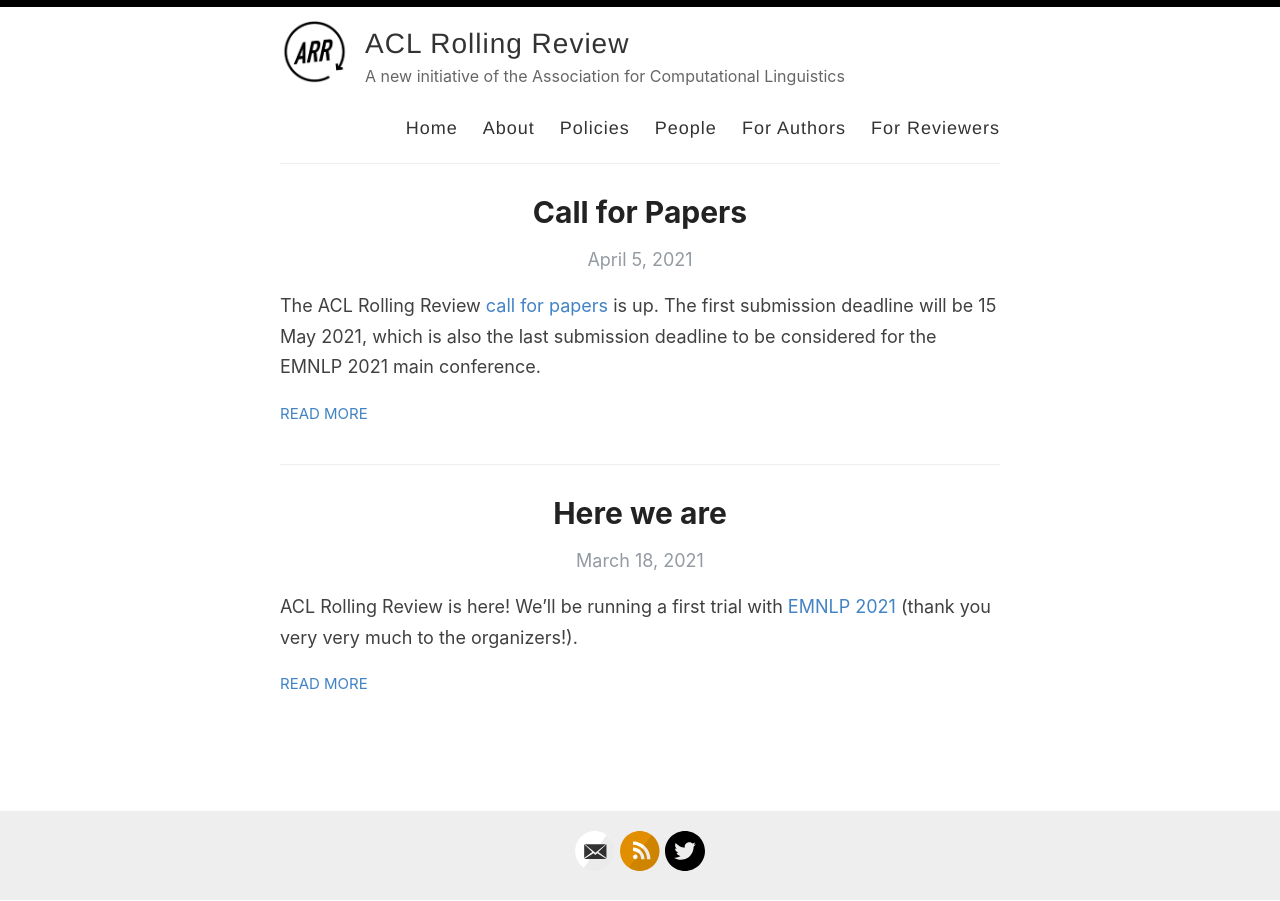
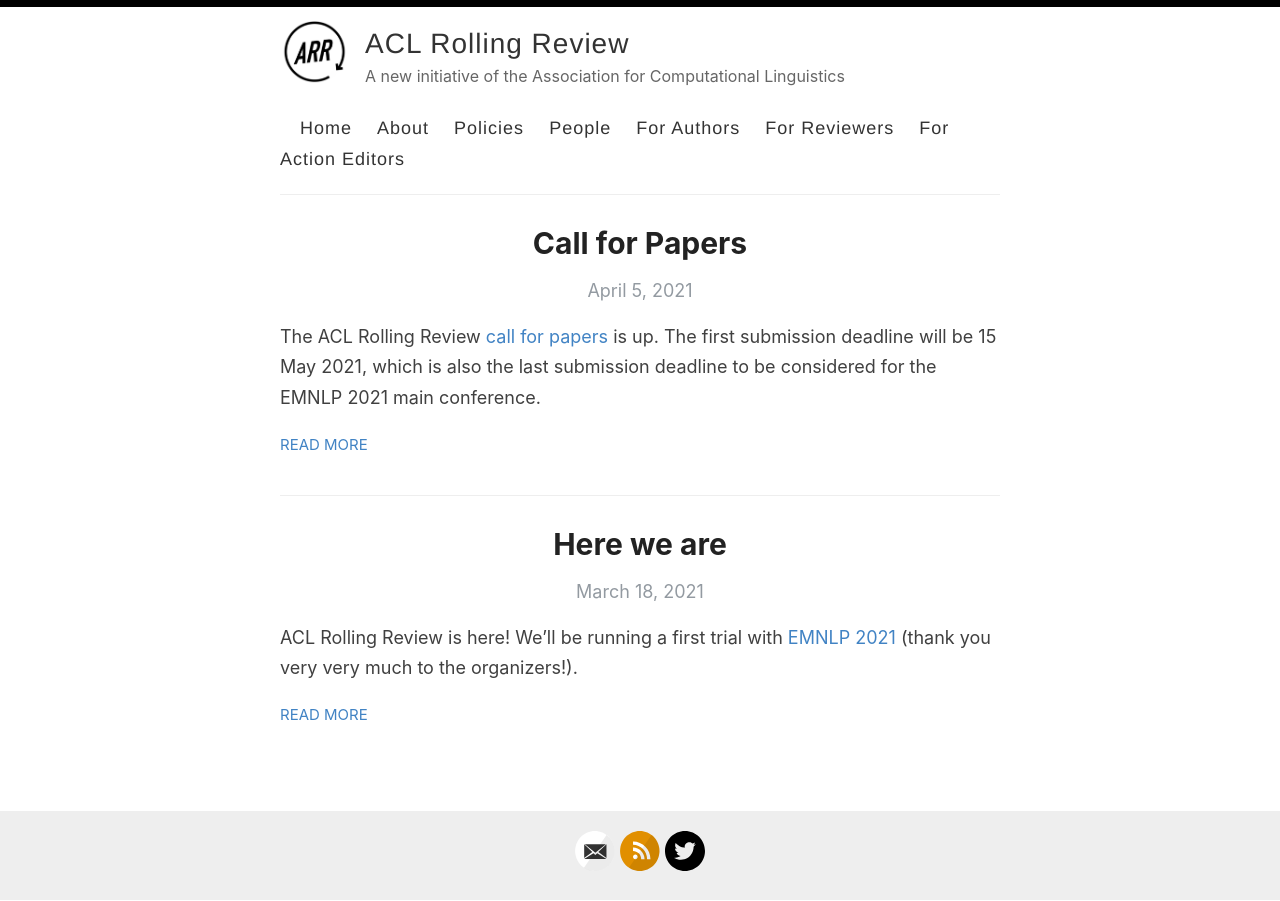
Before and after one commit to amitmerchant1990/reverie, a Jekyll site: the page built from index.html, in a window 1280 px wide. Built offline with Jekyll 4.4.1, drawn with Linux system fonts in a browser that asks for light colours; the list of posts is cut into pages by our own code.

Commit message:
Update default.html

```diff
--- a/_layouts/default.html
+++ b/_layouts/default.html
@@ -34,6 +34,7 @@
               <a href="{{ site.baseurl }}/about/people">People</a>
               <a href="{{ site.baseurl }}/authors">For Authors</a>
               <a href="{{ site.baseurl }}/reviewers">For Reviewers</a>
+              <a href="{{ site.baseurl }}/reviewers">For Action Editors</a>
             </nav>
           </header>
         </div>
```
